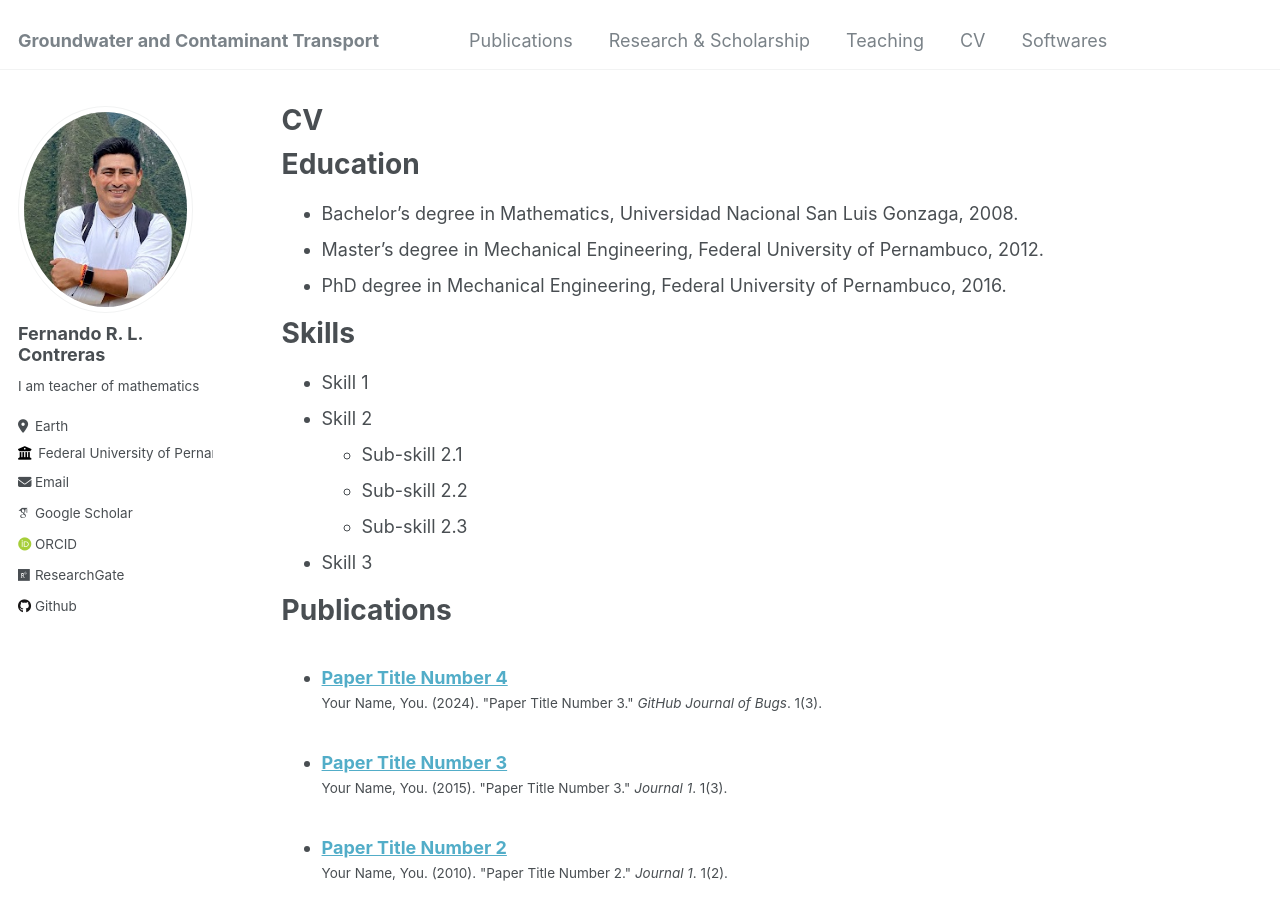
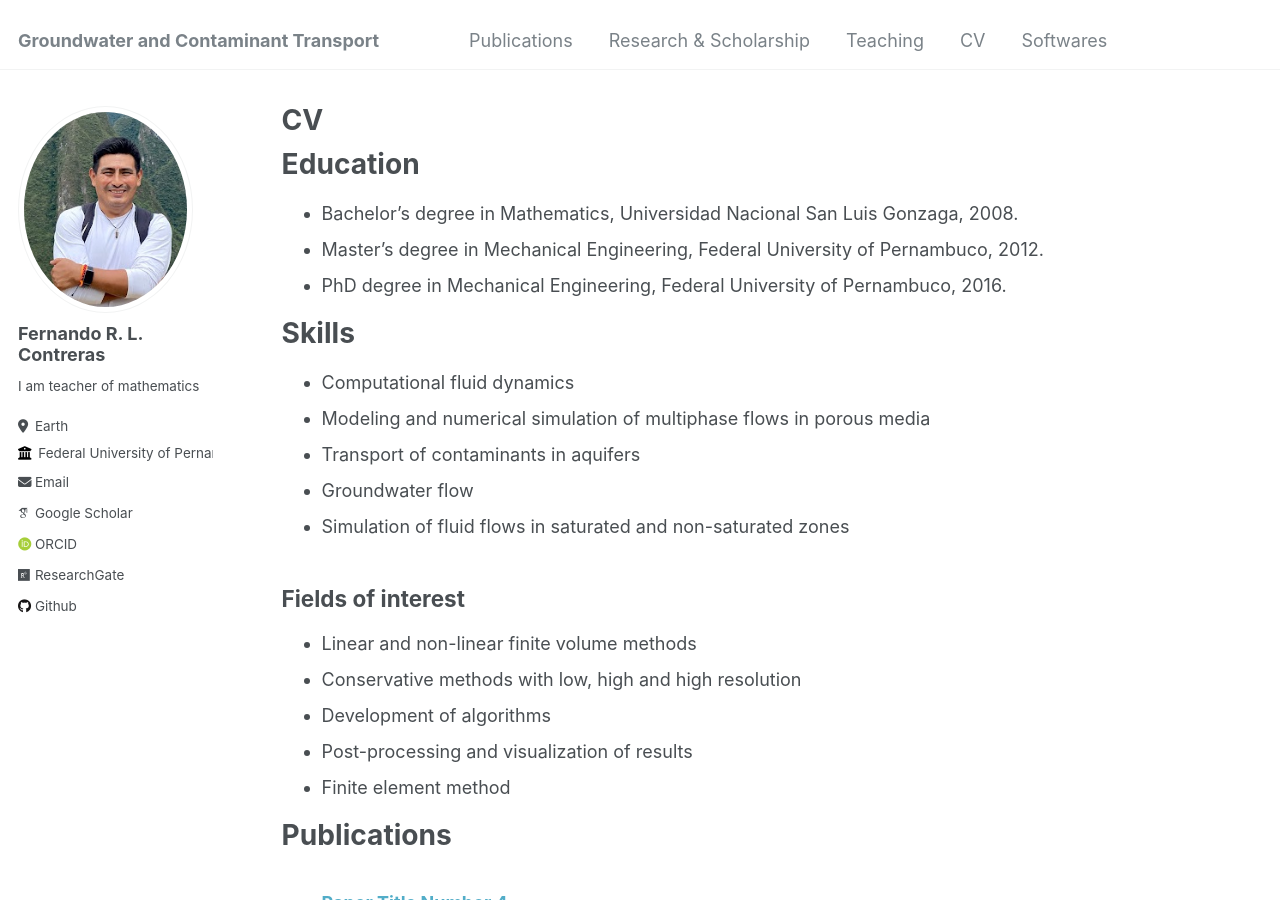
Before and after one commit to Feraul/Feraul.github.io, a Jekyll site: the page built from _pages/cv.md, in a window 1280 px wide and 900 px high. Built offline with Jekyll 4.4.1, drawn with Linux system fonts in a browser that asks for light colours; some web fonts are replaced.

Commit message:
Update cv.md

```diff
--- a/_pages/cv.md
+++ b/_pages/cv.md
@@ -17,12 +17,20 @@ Education
 
 Skills
 ======
-* Skill 1
-* Skill 2
-  * Sub-skill 2.1
-  * Sub-skill 2.2
-  * Sub-skill 2.3
-* Skill 3
+* Computational fluid dynamics
+* Modeling and numerical simulation of multiphase flows in porous media
+* Transport of contaminants in aquifers
+* Groundwater flow
+* Simulation of fluid flows in saturated and non-saturated zones
+
+Fields of interest
+-------------------
+* Linear and non-linear finite volume methods
+* Conservative methods with low, high and high resolution
+* Development of algorithms
+* Post-processing and visualization of results
+* Finite element method
+
 
 Publications
 ======
```
